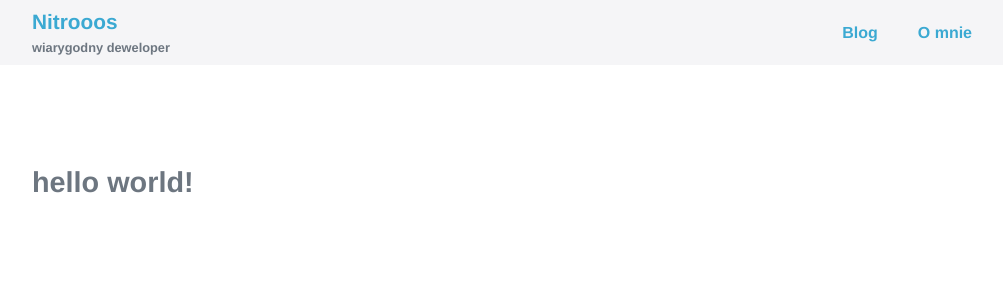
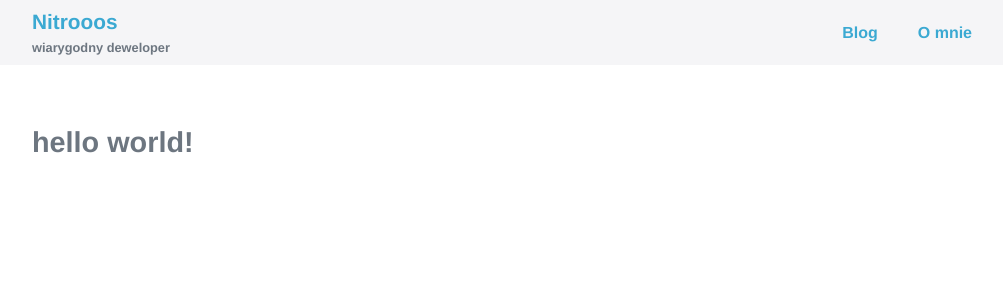
Before and after one commit to Nitrooos/Nitrooos.github.io, a Jekyll site: the page built from index.md, in a window 1280 px wide. Shown: the top 300 px of the page, without its empty margins (128-1131 px from the left). Built offline with Jekyll 4.4.1, drawn with Linux system fonts in a browser that asks for light colours.

Commit message:
[NIT] Less space between header and content

```diff
--- a/_sass/main.scss
+++ b/_sass/main.scss
@@ -11,5 +11,6 @@
 @import './blog';
 
 .main {
-  padding: 40px 20px 80px;
+  margin: 40px auto;
+  padding: 0 20px 80px;
 }
```
